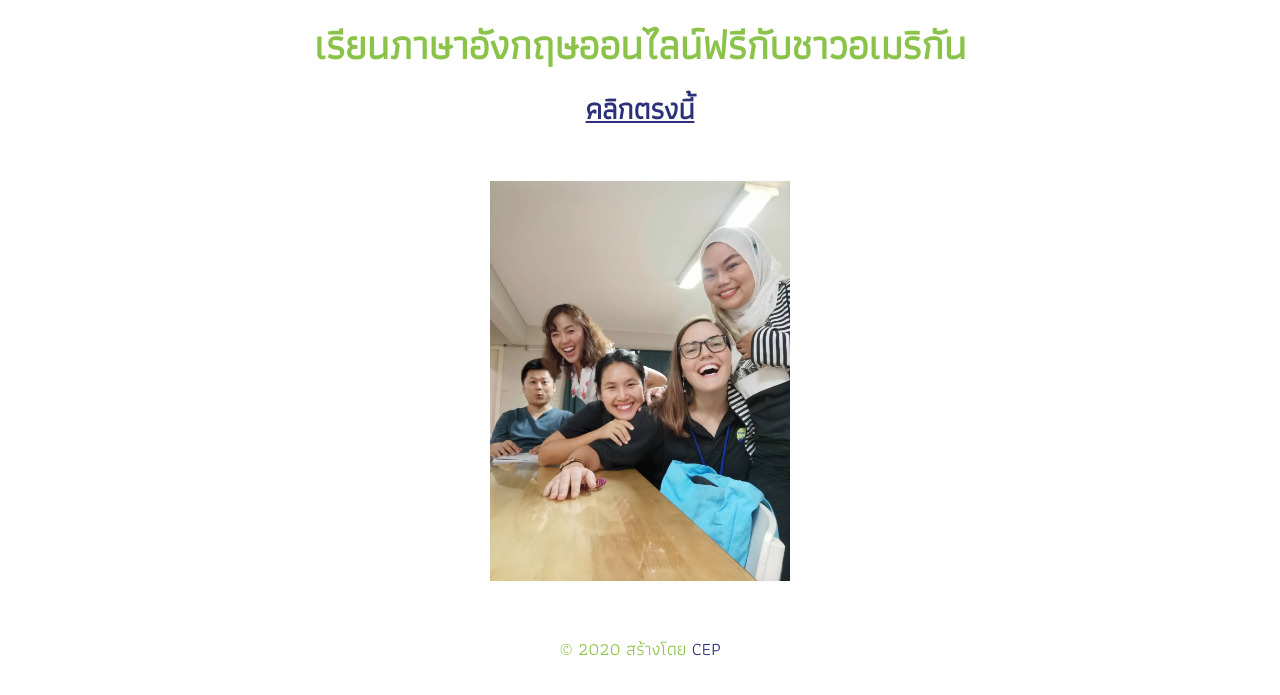
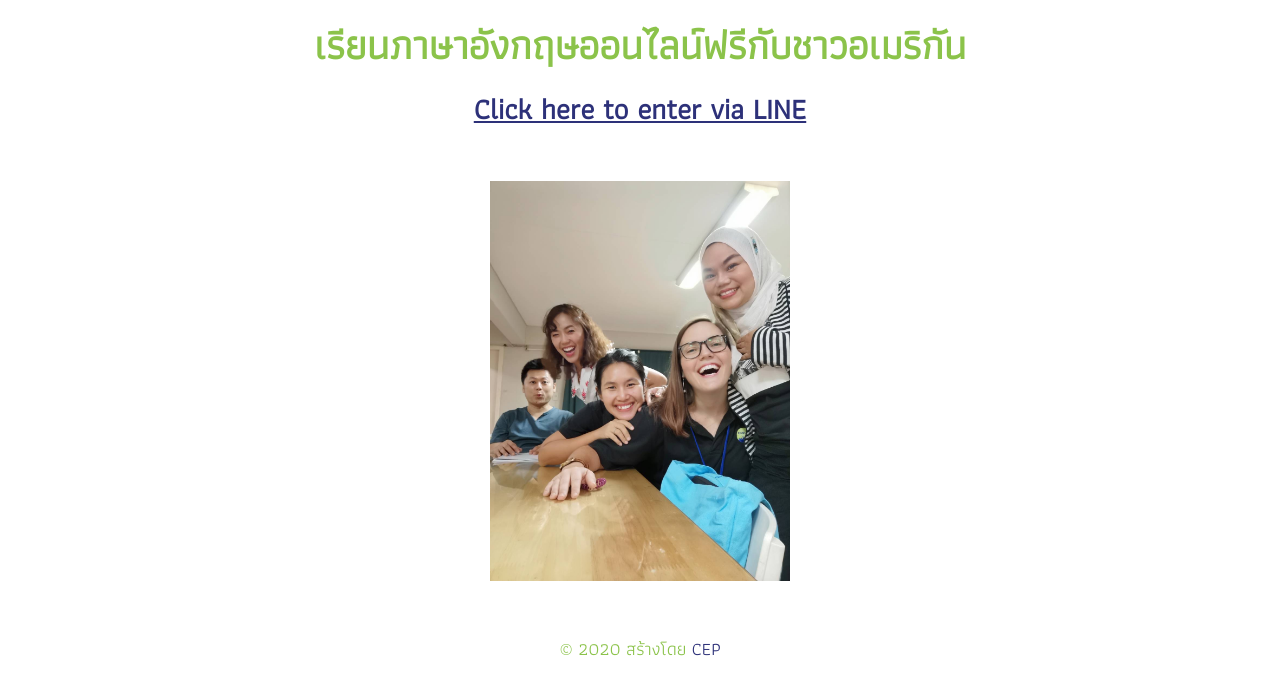
Before and after one commit to mattdvhope/gatsby-liff, a Gatsby site: page / in a window 1280 px wide. Shown: the part 73-768 px from the top of the page. Built offline with nearby package versions, Linux system fonts and the light colour scheme; Gatsby itself is replaced by a stand-in of ours; a web font is replaced by a local one.

Commit message:
Tested line login

```diff
--- a/src/pages/index.js
+++ b/src/pages/index.js
@@ -13,13 +13,13 @@ const IndexPage = () => (
     </h1>
     <h2>
       <a
-        href="https://cep-liff.herokuapp.com/"
+        href={'https://access.line.me/dialog/oauth/weblogin?response_type=code&client_id=1654007002&redirect_uri=https%3A%2F%2Fwww.cityenglishproject.com%2F&state=' + makeState(10)}
         style={{
           color: `rgb(45, 49, 121)`,
           fontFamily: `Athiti`,
         }}
       >
-        คลิกตรงนี้
+        Click here to enter via LINE
       </a>
     </h2>
     <div style={{ margin: `6% auto`, maxWidth: `300px` }}>
@@ -31,4 +31,14 @@ const IndexPage = () => (
   </Layout>
 )
 
+function makeState(length) {
+   let result           = '';
+   let characters       = 'ABCDEFGHIJKLMNOPQRSTUVWXYZabcdefghijklmnopqrstuvwxyz0123456789';
+   let charactersLength = characters.length;
+   for ( let i = 0; i < length; i++ ) {
+      result += characters.charAt(Math.floor(Math.random() * charactersLength));
+   }
+   return result;
+}
+
 export default IndexPage
```
